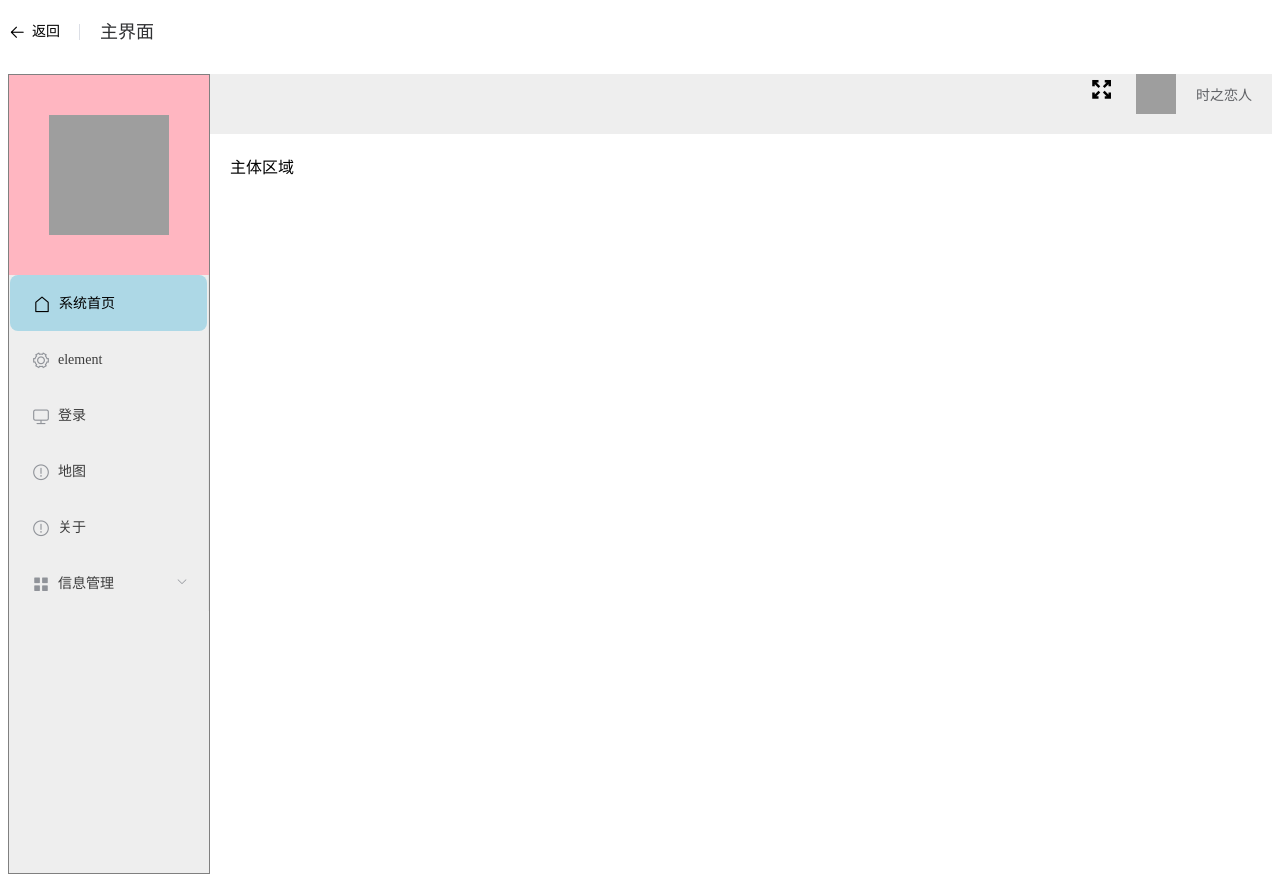
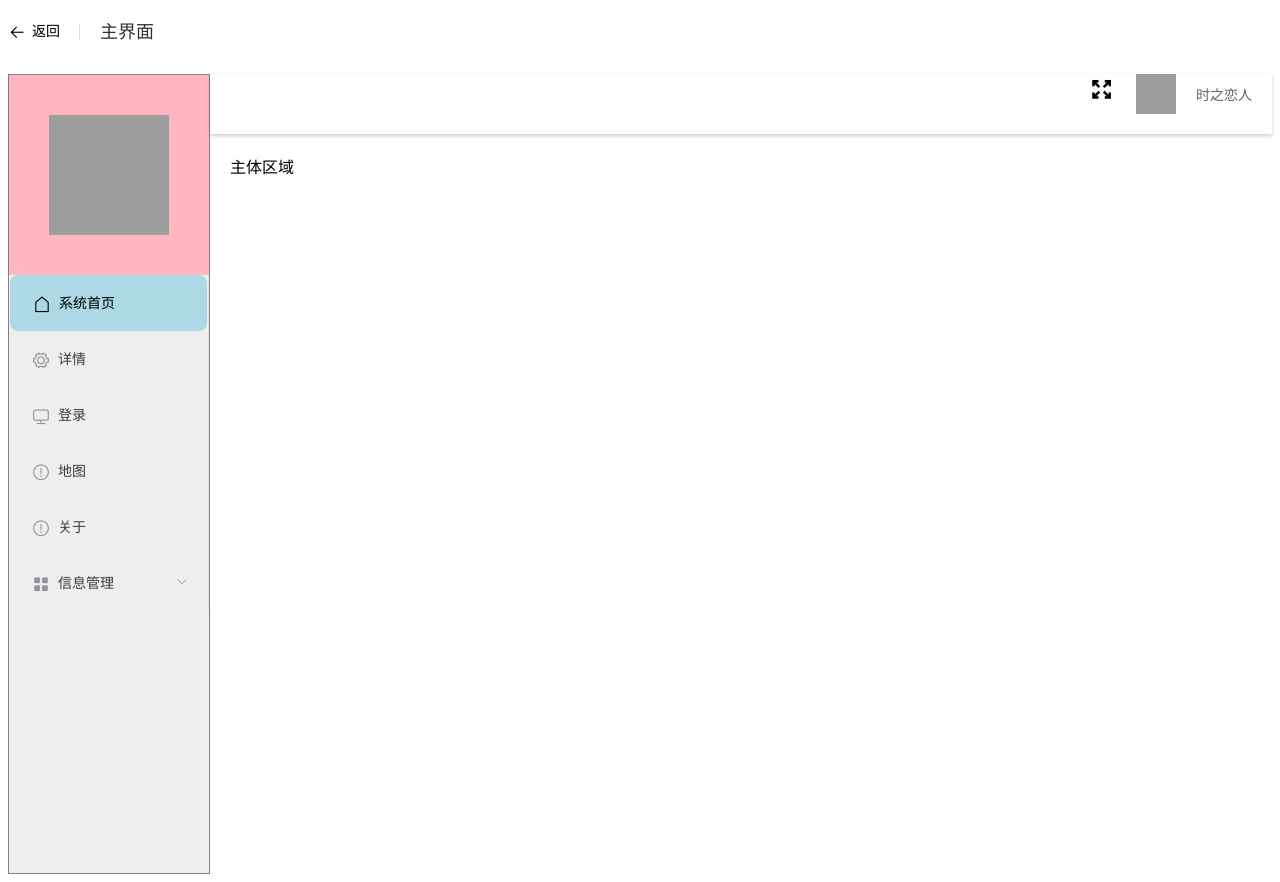
Before and after one commit to Fifpoet/footprint, a Vue app in the folder vue/: page / in a window 1280 px wide. Built offline with nearby package versions, Linux system fonts and the light colour scheme; grey boxes are pictures that could not be loaded.

Commit message:
detailView

```diff
--- a/vue/src/App.vue
+++ b/vue/src/App.vue
@@ -40,8 +40,8 @@ export default {
       console.log(routeName);
       if (routeName === "home" || routeName === "login") {
         return "主界面";
-      } else if (routeName === "element") {
-        return "element界面";
+      } else if (routeName === "detail") {
+        return "详情界面";
       } else if (routeName === "about") {
         return "关于页面";
       } else if (routeName === "map") {
--- a/vue/src/main.js
+++ b/vue/src/main.js
@@ -4,7 +4,15 @@ import router from "./router";
 import ElementUI from "element-ui";
 import "element-ui/lib/theme-chalk/index.css";
 import "./assets/css/iconfonts/iconfont.css";
+import axios from "axios";
 
+
+// 创建一个 Axios 实例
+const instance = axios.create({
+	baseURL: "localhost:8080", // 设置全局请求路径
+  });
+
+  Vue.prototype.$http = instance; // 将实例挂载到 Vue 的原型上
 Vue.config.productionTip = false;
 
 Vue.use(ElementUI, { size: "big" });
--- a/vue/src/router/index.js
+++ b/vue/src/router/index.js
@@ -18,9 +18,9 @@ const routes = [
     component: () => import(/* webpackChunkName: "about" */ '../views/AboutView.vue')
   },
   {
-    path: '/element',
-    name: 'element',
-    component: () => import('../views/ElementView.vue')
+    path: '/detail',
+    name: 'detail',
+    component: () => import('../views/DetailView.vue')
   },
   {
     path: '/login',
--- a/vue/src/views/HomeView.vue
+++ b/vue/src/views/HomeView.vue
@@ -20,10 +20,10 @@
               <span>系统首页</span>
             </template>
           </el-menu-item>
-          <el-menu-item index="/element">
+          <el-menu-item index="/detail">
             <template slot="title">
               <i class="el-icon-setting"></i>
-              <span>element</span>
+              <span>详情</span>
             </template>
           </el-menu-item>
           <el-menu-item index="/login">
@@ -65,8 +65,8 @@
       <!-- 主体 -->
       <el-container>
         <!-- 头部区域 -->
-        <el-header style="background-color: #eee;">
-          <div style="display: flex; justify-content: flex-end;">
+        <el-header style="height: 60px; box-shadow: 0 2px 4px rgba(0, 0, 0, 0.2); text-align: right;">
+          <div style="height: 60px; display: flex; justify-content: flex-end; text-align: center;">
             <i class="el-icon-fullScreen" style="font-size: 30px;" @click="fullScreen"></i>
             <el-dropdown>
               <div style="display: flex; align-items: center;">
```
Also changed, not shown: vue/src/views/DetailView.vue (renamed from vue/src/views/ElementView.vue).
